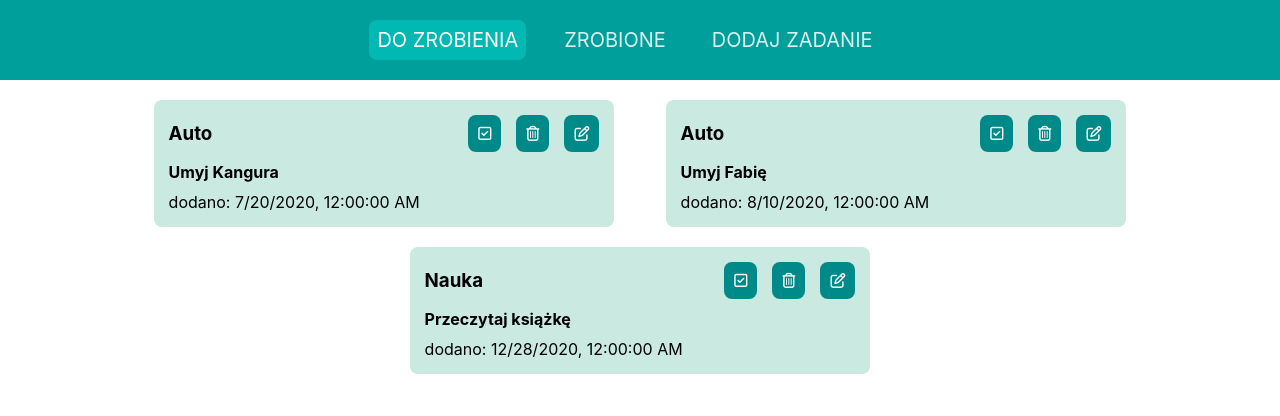
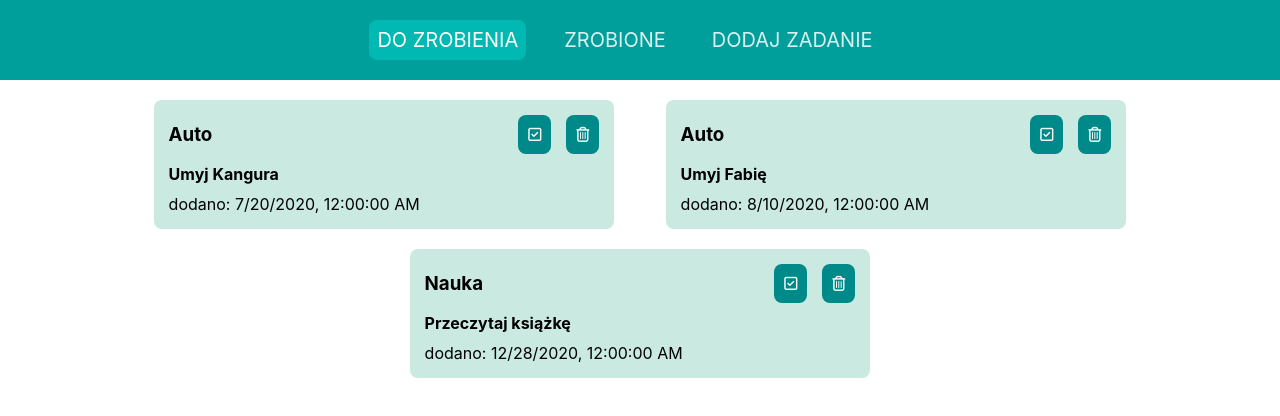
Before and after one commit to lukas-was/ToDo-App, a React (Create React App) app: page /tasks in a window 1280 px wide. Shown: the top 416 px of the page. Built offline with nearby package versions, Linux system fonts and the light colour scheme.

Commit message:
modified styles and functions

```diff
--- a/public/index.html
+++ b/public/index.html
@@ -28,6 +28,10 @@
       src="https://kit.fontawesome.com/bed5542016.js"
       crossorigin="anonymous"
     ></script>
+    <link
+      href="https://fonts.googleapis.com/css2?family=Open+Sans:wght@400;700&display=swap"
+      rel="stylesheet"
+    />
     <title>Todo App</title>
   </head>
   <body>
--- a/src/components/SingleTask.js
+++ b/src/components/SingleTask.js
@@ -1,5 +1,6 @@
 import React from "react";
 import TimeLeftCounter from "./TimeLeftCounter";
+import { Link } from "react-router-dom";
 
 const SingleTask = (props) => {
   const {
@@ -26,12 +27,6 @@ const SingleTask = (props) => {
           <button title="usuń" onClick={() => props.delete(id)}>
             <i className="far fa-trash-alt"></i>
           </button>
-
-          {active && (
-            <button title="edytuj">
-              <i className="far fa-edit"></i>
-            </button>
-          )}
         </span>
       </h3>
       <p>
--- a/src/index.css
+++ b/src/index.css
@@ -1,8 +1,10 @@
-body {
-  margin: 0;
+* {
   font-family: -apple-system, BlinkMacSystemFont, "Segoe UI", "Roboto", "Oxygen",
     "Ubuntu", "Cantarell", "Fira Sans", "Droid Sans", "Helvetica Neue",
     sans-serif;
   -webkit-font-smoothing: antialiased;
   -moz-osx-font-smoothing: grayscale;
 }
+body {
+  margin: 0;
+}
```
